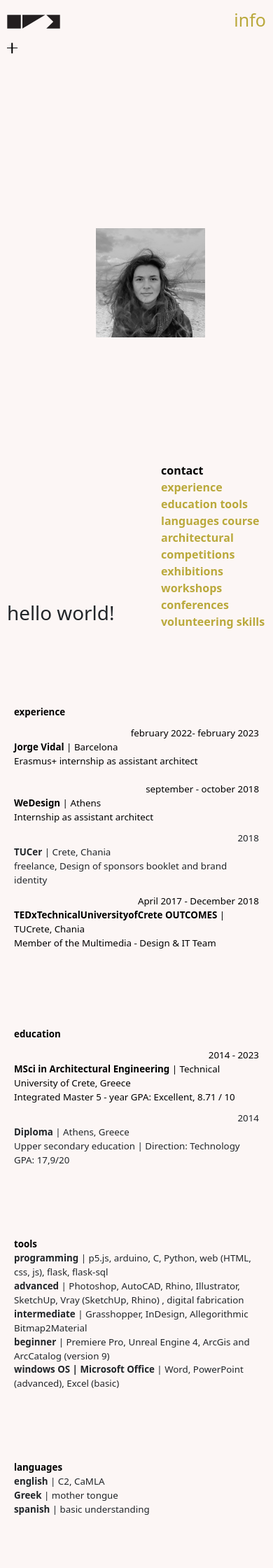
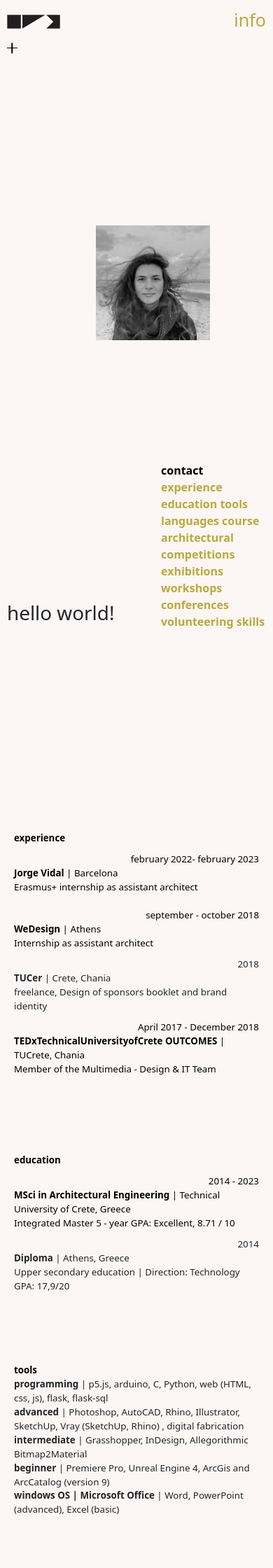
Before and after one commit to evitasimaresi/evitasimaresi.github.io, a Jekyll site: the page built from info.html, in a window 390 px wide. Shown: the top 2240 px of the page at 70% size. Built offline with Jekyll 4.4.1, drawn with Linux system fonts in a browser that asks for light colours.

Commit message:
info page working, some work pending

```diff
--- a/_sass/info.scss
+++ b/_sass/info.scss
@@ -1,11 +1,13 @@
 .intro-info {
+    // position: relative;
     height: 92vh;
     display: flex;
-    margin: -80px 0 20vh 0;
+    margin: -80px 0 40vh 0;
 }
 
 #contact_details {
     display: none;
+    flex-grow: 1;
 }
 
 #contact_details.visible {
@@ -50,6 +52,11 @@
     right: 10px;
 }
 
+.link-reverse:active,
+.link-reverse:focus,
+.link-reverse:focus-within,
+.link-reverse:target,
+.link-reverse:visited,
 .link-reverse {
     color: var(--black) !important;
 }
@@ -152,9 +159,9 @@
     margin-bottom: 0;
 }
 
-@media (max-width: 1250px) {
+@media (max-width: 1800px) and (max-height: 800px) {
     .index {
-        max-width: 500px ;
+        max-width: 400px ;
     }
 }
 
@@ -166,7 +173,10 @@
         column-gap: 0px;
     }
     .index {
-        max-width: 400px ;
+        max-width: 300px ;
+    }
+    #contact-details  {
+        max-width: 180px;
     }
 }
 
@@ -175,17 +185,27 @@
         grid-template-columns: auto;
     }
     .my-photo {
-        width: 40vw;
+        width: 42vw;
     }
     .index {
         max-width: 150px ;
     }
 }
 
-@media (max-width: 700px) and (max-height: 900px) {
+@media (max-height: 400px) {
+    .intro-info {
+        margin-bottom: 60vh;
+    }
+}
+
+@media (max-width: 600px) or (max-height: 650px) {
     #contact-details  {
         position: absolute;
-        top: 10px;
-        left: 10px;
+        top: 0px;
+        left: 0px;
+        padding: 10px;
+    }
+    .my-photo.hidden {
+    visibility: hidden;
     }
 }
--- a/_sass/main.scss
+++ b/_sass/main.scss
@@ -9,6 +9,7 @@
    --border-width: 1px;
    // --background-color: #FF5733;
    --background-color: #FCF6F5FF;
+   --background-color-transparency: rgba(252, 246, 245, 0.644);
    --mainTextSize: 10pt;
    --top-margin: 10px;
    --menu-margin: 20px;
--- a/assets/js/info.js
+++ b/assets/js/info.js
@@ -1,9 +1,12 @@
 document.getElementById('reveal-contact').addEventListener('click', function(event) {
     event.preventDefault(); // Prevent the default action of the link
     var contactDetails = document.getElementById('contact-details');
+    var myPhoto = document.getElementsByClassName('my-photo')[0];
     if (contactDetails.classList.contains('visible')) {
         contactDetails.classList.remove('visible');
+        myPhoto.classList.remove('hidden');
     } else {
         contactDetails.classList.add('visible');
+        myPhoto.classList.add('hidden');
     }
 });
--- a/info.html
+++ b/info.html
@@ -24,10 +25,8 @@ title: info
         </div>
     </div>
 
+    <h1>{{ "HELLO WORLD!" | downcase }}</h1>
 
-
-
-    <h1>{{ "HELLO WORLD!" | downcase }}</h1>
     <div class="index">
         <a class="links link-reverse" href="#contact_link" id="reveal-contact">contact</a>
         <a class="links" href="#experience_link">experience</a>
```
Also changed, not shown: other parts of info.html (+3 -2 lines).
